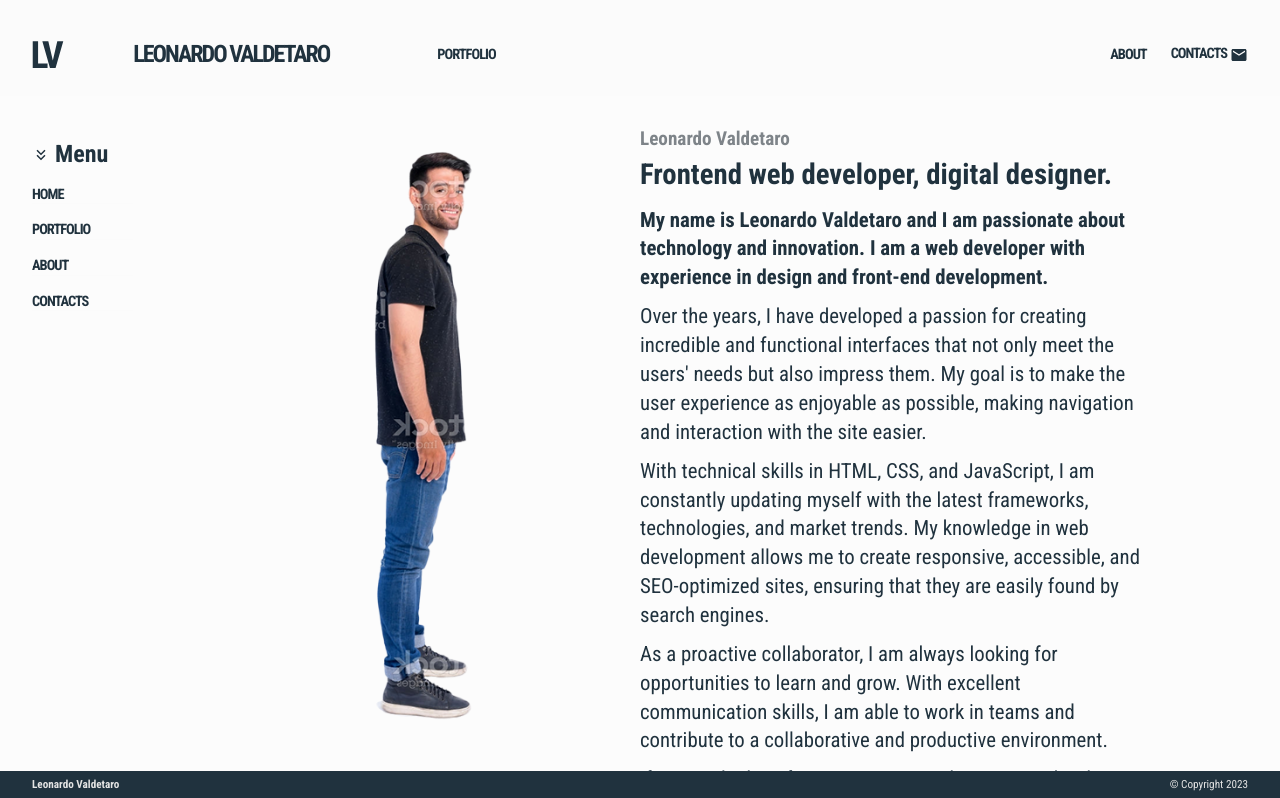
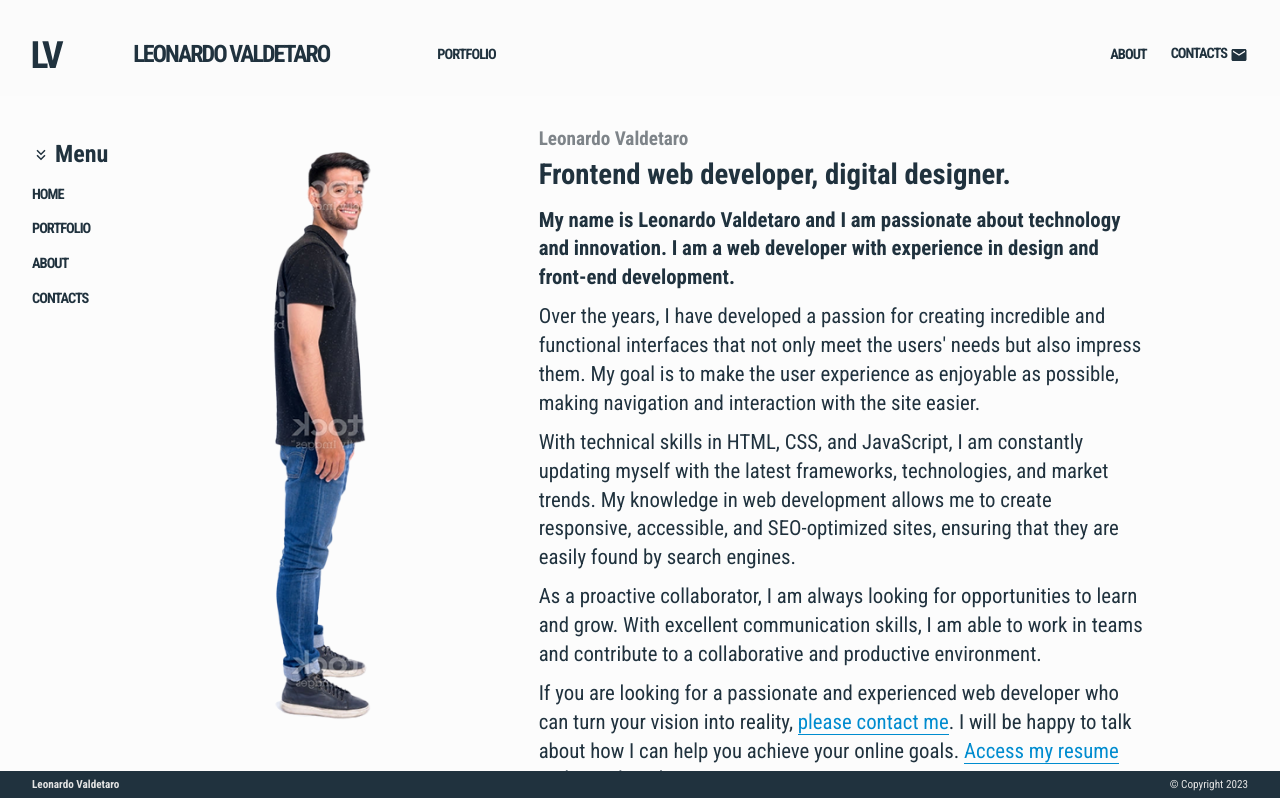
Before and after one commit to leonardovaldetaro/portfolio-react, a React (Create React App) app: page /sobre in a window 1280 px wide. Shown: the top 798 px of the page. Built offline with nearby package versions, Linux system fonts and the light colour scheme.

Commit message:
expandindo o conteudo e aprimorando responsivo da pagina sobre

```diff
--- a/src/Pages/Home/Home.module.scss
+++ b/src/Pages/Home/Home.module.scss
@@ -9,7 +9,7 @@
     padding: 0 2rem;
     align-content: start;
     max-width: 1366px;
-    margin: 2em;
+    margin: 2em auto;
     @media (max-width: $desktop_xsm) {
         grid-template-columns: repeat(8, 1fr);
         margin: 2em 0 0;
@@ -19,7 +19,7 @@
         border-top: 2px solid $dark;
         border-bottom: 1px solid $dark;
         @media (min-width: $mobile) {
-            grid-column: 5 / span 7;
+            grid-column: 3 / span 9;
             grid-row: 2;
             margin-top: 2em;
         }
@@ -35,7 +35,7 @@
         grid-column: 1 / span 8;
         grid-row: 2;
         @media (min-width: $mobile) {
-            grid-column: 7 / span 5;
+            grid-column: 6 / span 6;
             grid-row: 1;
             margin-bottom: 0;
         }
@@ -43,7 +43,7 @@
     }
 }
 .container {
-    grid-column: 5 / span 7;
+    grid-column: 3 / span 10;
     grid-row: 1;
     @media (max-width: $desktop_xsm) {
         grid-column: 1 / span 8;
--- a/src/Pages/Home/Recentes/Recentes.module.scss
+++ b/src/Pages/Home/Recentes/Recentes.module.scss
@@ -5,7 +5,7 @@
     display: grid;
     grid-template-columns: repeat(6, 1fr);
     column-gap: 1em;
-    grid-column: 5/span 7;
+    grid-column: 3/span 9;
     grid-row: 3;
     margin: 2em 0 2em;
     @media (max-width: $desktop_xsm) {
--- a/src/Pages/Sobre/Sobre.module.scss
+++ b/src/Pages/Sobre/Sobre.module.scss
@@ -1,4 +1,5 @@
 @import 'styles/variables';
+@import 'styles/breakpoints';
 
 .sobre {
     background-color: $background;
@@ -7,17 +8,26 @@
     grid-template-columns: repeat(12, 1fr);
     padding: 0 2rem;
     max-width: 1366px;
-    margin: 2em 0 3em;
+    margin: 2em auto 3em;
+    @media (max-width: $desktop_xsm) {
+        grid-template-columns: repeat(8, 1fr);
+    }
     p {
         font-size: 1.3rem;
         line-height: 1.8rem;
     }
     &__imgContainer {
-        grid-column: 4 / span 3;
+        grid-column: 3 / span 3;
         position: static;
+        @media (max-width: $desktop_xsm) {
+			display: none;
+		}
     }
     &__container {
-        grid-column: 7 / span 5;
+        grid-column: 6 / span 6;
+        @media (max-width: $desktop_xsm) {
+			grid-column: 1 / span 8;
+		}
         &__title {
             font-size: 1.8rem;
             margin-bottom: 0.5em;
--- a/src/components/Header/Header.module.scss
+++ b/src/components/Header/Header.module.scss
@@ -107,22 +107,32 @@
 			&__item {
 				margin: 1em 0;
 				list-style: none;
-				transition: all .5s;
-				border-bottom: 1px solid $backgroundHeader;
-				&:visited {
-					opacity: .8;
-					border-bottom: 1px solid $dark;
-					transform: scale(1.1);
-				}
-				&:hover {
-					opacity: .8;
-					border-bottom: 1px solid $dark;
-					transform: scale(1.1);
-				}
-				&:active {
-					opacity: .8;
-					border-bottom: 1px solid $dark;
-					transform: scale(1.1);
+				&__link {
+					display: inline-block;
+    				position: relative;
+					transition: all .4s;
+					&:hover {
+						transform: scale(1.1);
+					}
+					&:hover::before {
+						right: 0;
+					}
+					&:before {
+						content: "";
+   						position: absolute;
+						z-index: -1;
+						left: 0;
+						right: 100%;
+						bottom: -2px;
+						height: 2px;
+						background: $dark;
+						-webkit-transition-property: right;
+						transition-property: right;
+						-webkit-transition-duration: .3s;
+						transition-duration: .3s;
+						-webkit-transition-timing-function: ease-out;
+						transition-timing-function: ease-out;
+					}
 				}
 			}
 		}
--- a/src/components/Header/index.tsx
+++ b/src/components/Header/index.tsx
@@ -93,7 +93,7 @@
                     </div>
                     {rotasNav.map((rota, index) =>(
                         <li className={Styles.header__navbar__list__item} key={index}>
-                            <Link to={rota.to}>{rota.label}</Link>
+                            <Link className={Styles.header__navbar__list__item__link} to={rota.to}>{rota.label}</Link>
                         </li>
                     ))}
                 </ul>
```
